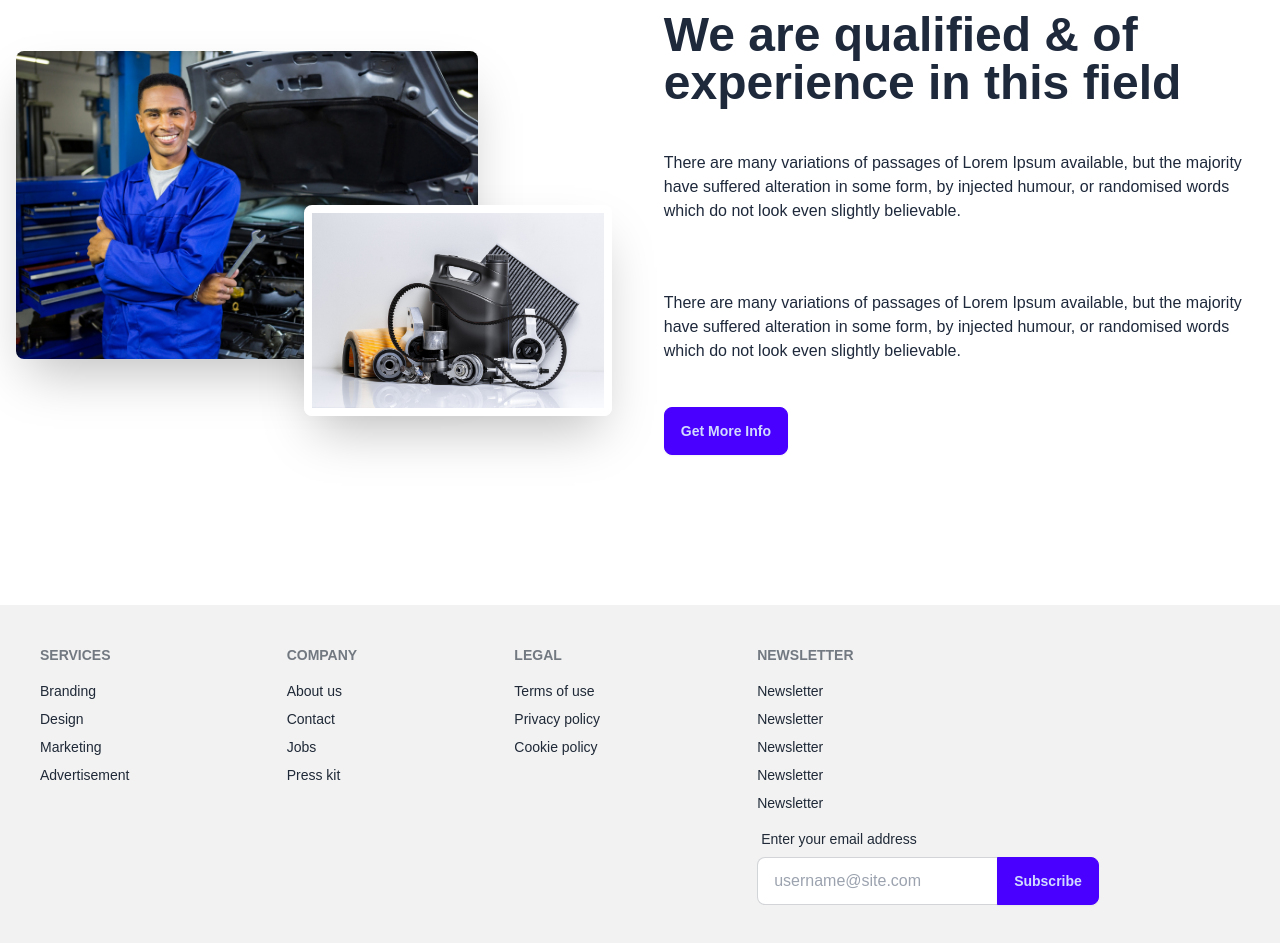
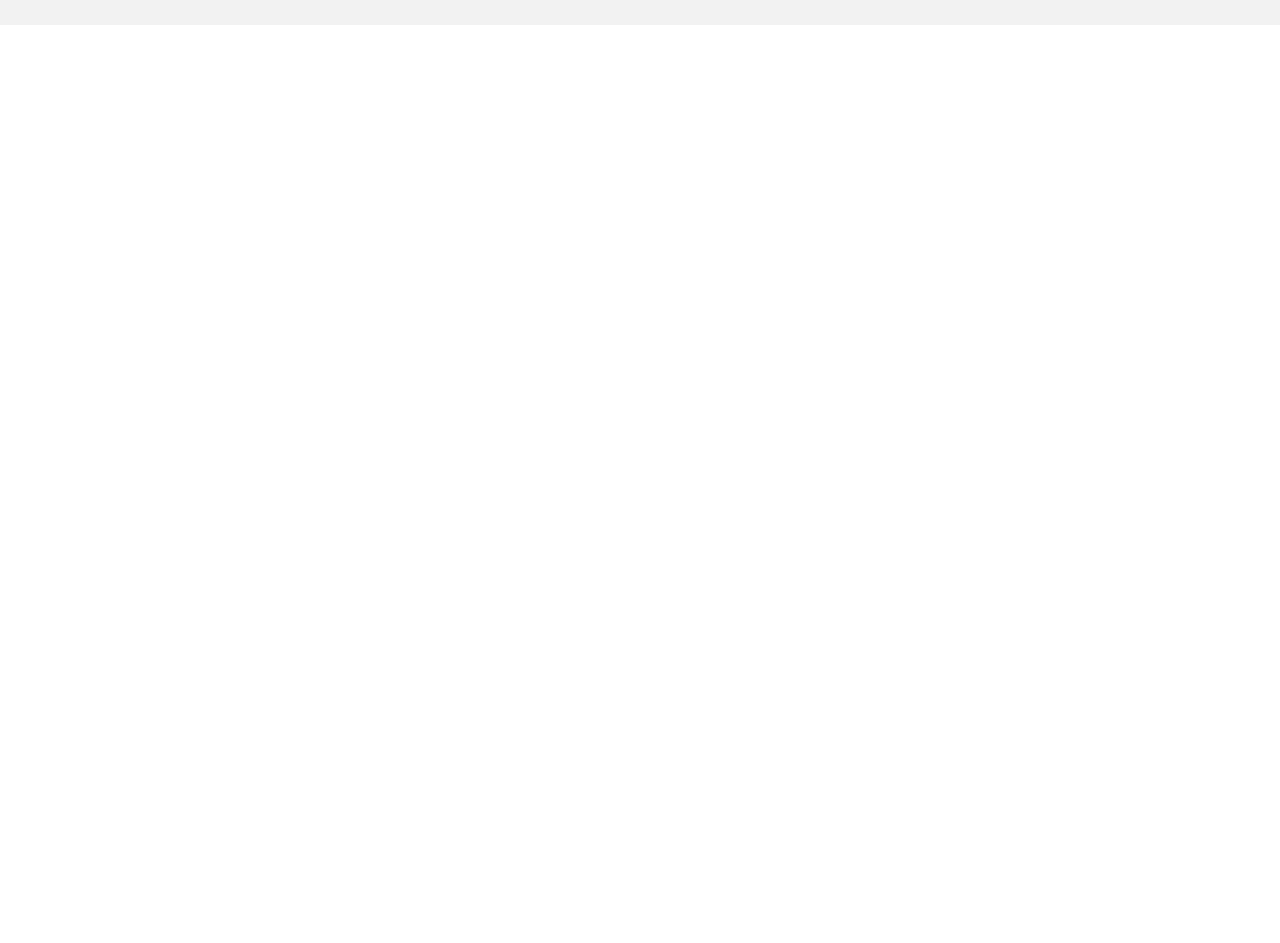
Before and after one commit to Ratan-code-SR/Next-hero, a Next.js app: page / in a window 1280 px wide. Shown: the part 1860-2803 px from the top of the page. After the commit the page ends 1885 px from the top, so only its background shows below. Built offline with nearby package versions, Linux system fonts and the light colour scheme.

Commit message:
next hero home page updated

```diff
--- a/src/components/Homepage/Homepage.jsx
+++ b/src/components/Homepage/Homepage.jsx
@@ -7,8 +7,6 @@ const Homepage = () => {
         <div>
             <Banner/>
             <About/>
-            <About/>
-
         </div>
     );
 };
--- a/src/components/shared/Footer.jsx
+++ b/src/components/shared/Footer.jsx
@@ -25,11 +25,6 @@ const Footer = () => {
                 </nav>
                 <form>
                     <h6 className="footer-title">Newsletter</h6>
-                    <h6 className="footer-tditle">Newsletter</h6>
-                    <h6 className="footer-tditle">Newsletter</h6>
-                    <h6 className="footer-tditle">Newsletter</h6>
-                    <h6 className="footer-tditle">Newsletter</h6>
-                    <h6 className="footer-tditle">Newsletter</h6>
                     <fieldset className="form-control w-80">
                         <label className="label">
                             <span className="label-text">Enter your email address</span>
```
